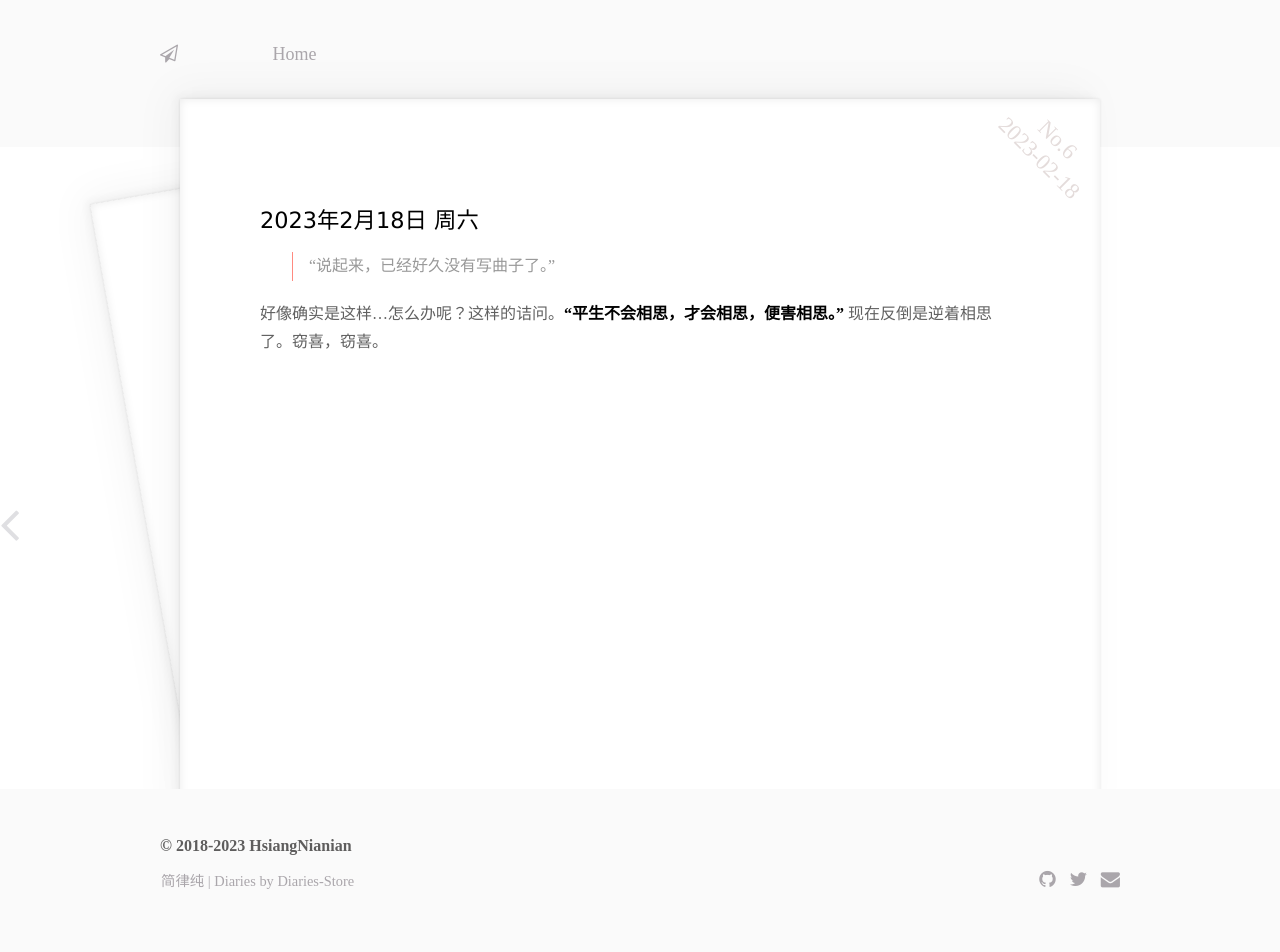
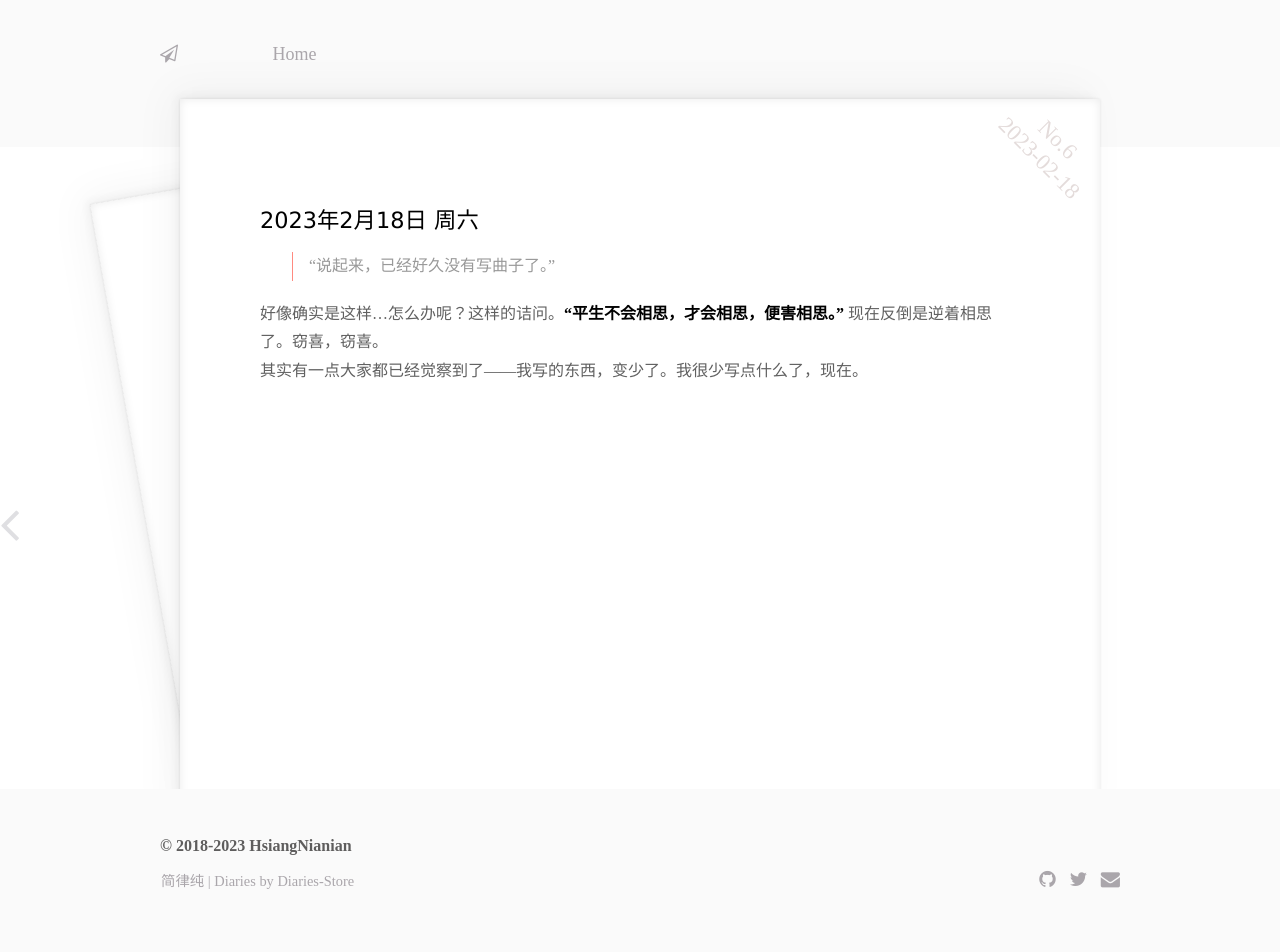
Before and after one commit to Diaries-Store/diary, a Jekyll site: the page built from _posts/2023-02-18-Sat.md, in a window 1280 px wide. Built offline with Jekyll 4.4.1, drawn with Linux system fonts in a browser that asks for light colours.

Commit message:
Update 2023-02-18-Sat.md

```diff
--- a/_posts/2023-02-18-Sat.md
+++ b/_posts/2023-02-18-Sat.md
@@ -12,3 +12,4 @@ category: 2023
 >“说起来，已经好久没有写曲子了。”
 
 好像确实是这样...怎么办呢？这样的诘问。__“平生不会相思，才会相思，便害相思。”__ 现在反倒是逆着相思了。窃喜，窃喜。
+<br>其实有一点大家都已经觉察到了——我写的东西，变少了。我很少写点什么了，现在。
```
